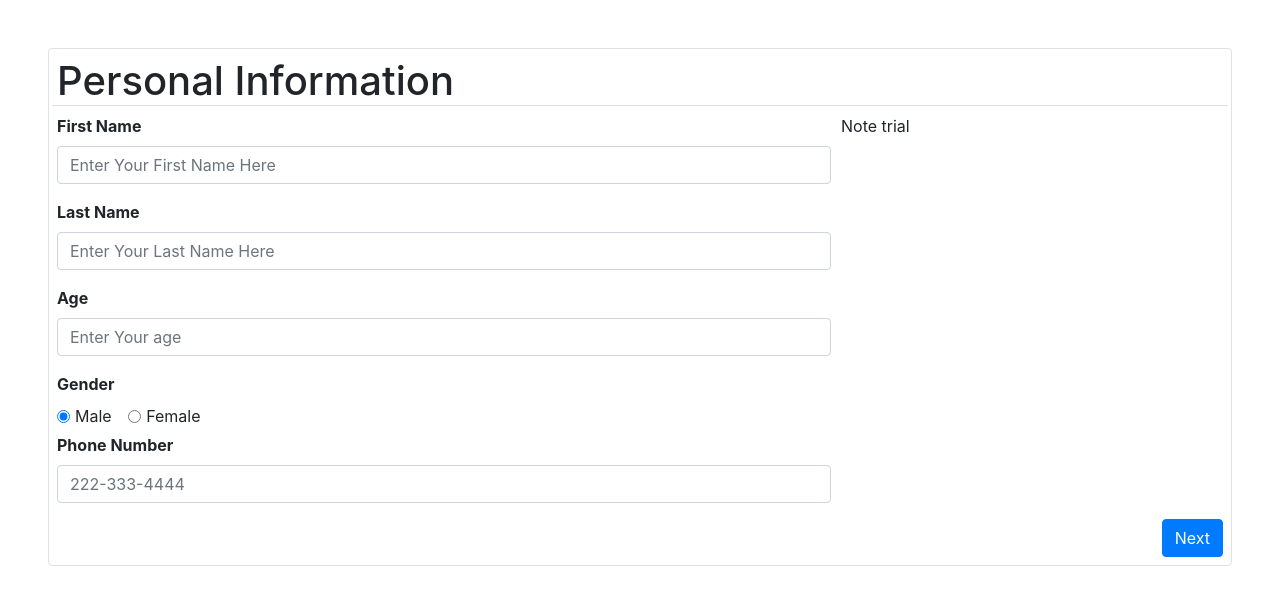
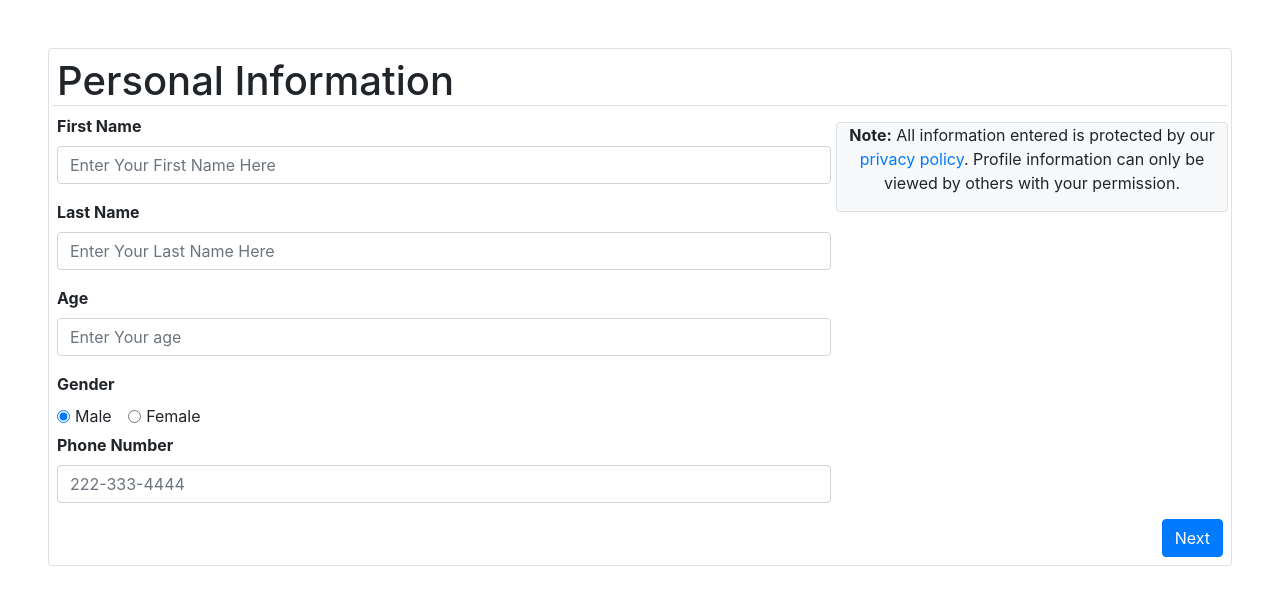
Before and after one commit to AndrewHarrington/dating, a PHP site: page /views/personalInfo in a window 1280 px wide. Shown: the part 56-661 px from the top of the page. Run offline with PHP 8.4, Linux system fonts and the light colour scheme; some libraries are stand-ins or nearby versions.

Commit message:
Began to make the form sticky

```diff
--- a/views/personalInfo.php
+++ b/views/personalInfo.php
@@ -1,3 +1,53 @@
+<?php
+    session_start();
+    if($_SERVER['REQUEST_METHOD'] == "POST"){
+        //validate
+        $errorFound = false;
+        //fname
+        if(!isset($_POST['fname'])){
+            $errorFound = true;
+            //display appropriate error
+        }
+        //lname
+        if(!isset($_POST['lname'])){
+            $errorFound = true;
+            //display appropriate error
+        }
+        //age
+        if(!isset($_POST['age'])){
+            $errorFound = true;
+            //display appropriate error
+        }
+        //gender
+        if(!isset($_POST['gender'])){
+            $errorFound = true;
+            //display appropriate error
+        }
+        //phone
+        if(!isset($_POST['phone'])){
+            $errorFound = true;
+            //display appropriate error
+        }
+        if(!$errorFound){
+            //store to session
+            $_SESSION['fname'] = $_POST['fname'];
+            $_SESSION['lname'] = $_POST['lname'];
+            $_SESSION['age'] = $_POST['age'];
+            $gender = $_POST['gender'];
+            if($gender['0'] == 'M'){
+                $_SESSION['gender'] = 'M';
+            }
+            else{
+                $_SESSION['gender'] = 'F';
+            }
+            $_SESSION['phone'] = $_POST['phone'];
+            //redirect
+
+            //EESA BROKEE
+            //header("Location: profileEntry");
+        }
+    }
+?>
 <!doctype html>
 <html lang="en">
 <head>
@@ -15,7 +65,7 @@
     <a class="navbar-brand" href="328/dating">Latin Love</a>
 </nav>
 <div class="p-2 border rounded m-5">
-    <form method="GET" action="profileEntry">
+    <form method="POST" action="personalInfo">
         <div class="form-row">
             <h1 class="border-bottom col">Personal Information</h1>
         </div>
@@ -24,18 +74,18 @@
                 <!--String Fields -->
                 <div class="form-group">
                     <label class="font-weight-bold" for="fname">First Name</label>
-                    <input type="text" class="form-control" id="fname" placeholder="Enter Your First Name Here">
+                    <input type="text" class="form-control" id="fname" name="fname" placeholder="Enter Your First Name Here">
                 </div>
 
                 <div class="form-group">
                     <label class="font-weight-bold" for="lname">Last Name</label>
-                    <input type="text" class="form-control" id="lname" placeholder="Enter Your Last Name Here">
+                    <input type="text" class="form-control" id="lname" name="lname" placeholder="Enter Your Last Name Here">
                 </div>
 
                 <!-- Age field -->
                 <div class="form-group">
                     <label class="font-weight-bold"  for="age">Age</label>
-                    <input type="text" class="form-control" id="age" placeholder="Enter Your age">
+                    <input type="text" class="form-control" id="age" name="age" placeholder="Enter Your age">
                 </div>
 
                 <!-- Gender Radio Button-->
@@ -56,11 +106,13 @@
                 <!-- Phone number -->
                 <div class="form-group mt-1">
                     <label class="font-weight-bold"  for="phone">Phone Number</label>
-                    <input type="tel" class="form-control" id="phone" placeholder="222-333-4444">
+                    <input type="tel" class="form-control" id="phone" name="phone" placeholder="222-333-4444">
                 </div>
             </div>
-            <div class="col-md-4 h-100">
-                <p>Note trial</p>
+            <div class="col-md-4 h-100 border rounded bg-light mt-2">
+                <p class="text-center"><b>Note:</b> All information entered is protected by our
+                    <a href="privacyPolicy.php">privacy policy</a>.
+                Profile information can only be viewed by others with your permission.</p>
             </div>
         </div>
         <div class="text-right">
```
